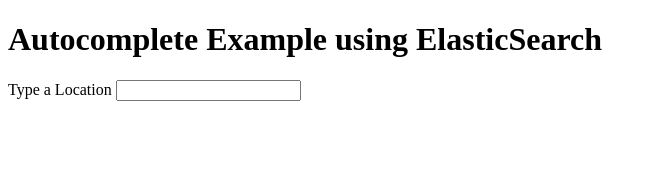
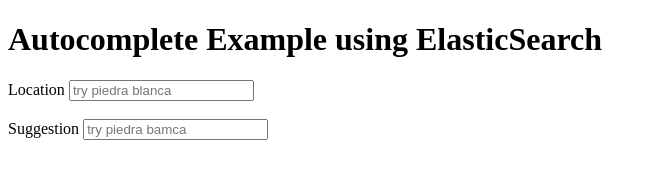
Before and after one commit to fdqc/elastic-node, a website: page app/views/index.html in a window 1280 px wide. Shown: the whole page, without its empty margins (0-657 px from the left). Drawn offline with nearby package versions, Linux system fonts and the light colour scheme.

Commit message:
Input text for getting suggestions

```diff
--- a/app/views/index.html
+++ b/app/views/index.html
@@ -13,10 +13,18 @@
 <body>
     <h1>Autocomplete Example using ElasticSearch</h1>
     <div>
-        <label for="locations">Type a Location</label>
-        <input type="text" id="locations">
+        <label for="locations">Location</label>
+        <input type="text" id="locations" placeholder="try piedra blanca">
+    </div>
+    <br>
+    <div>
+        <label for="locations">Suggestion</label>
+        <input type="text" id="suggestion" placeholder="try piedra bamca">
     </div>
     <script>
+        $.ajaxSetup({
+            headers: { 'Content-Type': 'application/json' }
+        });
         $(function() {
             /**
              * Autocomplete function
@@ -33,6 +41,23 @@
                     .append('<div>' + item._source.loc_name + '<br>' + item._source.loc_postal_code + '</div>')
                     .appendTo(ul);
             };
+
+             /**
+            * Autocomplete function for
+            * suggestions
+            */
+            $('#suggestion').autocomplete({
+                source: '/location/suggest',
+                minLength: 2,
+                select: function (event, ui) {
+                    $('#suggestion').val(ui.item._source.loc_name);
+                    return false;
+                }
+            }).autocomplete('instance')._renderItem = function (ul, item) {
+                return $('<li>')
+                    .append('<div>' + item.highlighted + '</div>')
+                    .appendTo(ul);
+            };
         });
     </script>
 </body>
```
